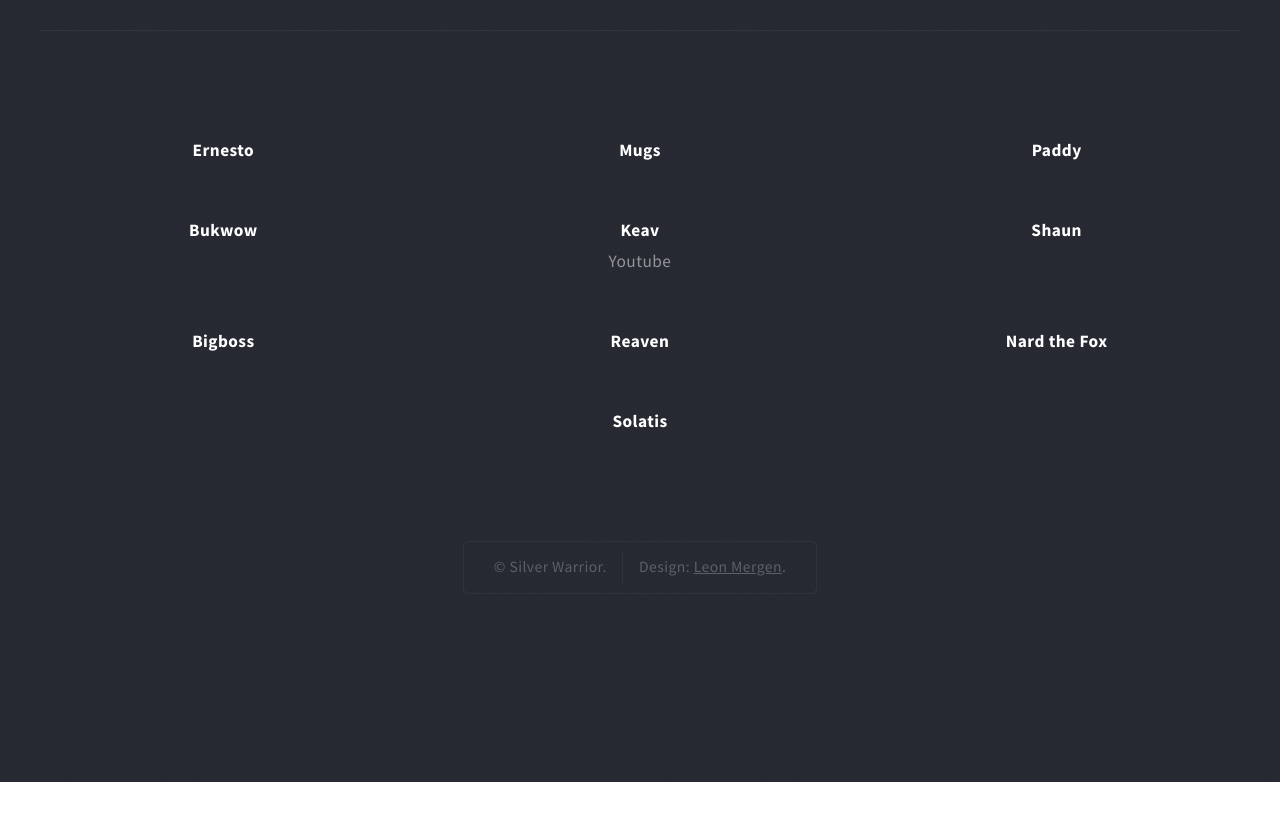
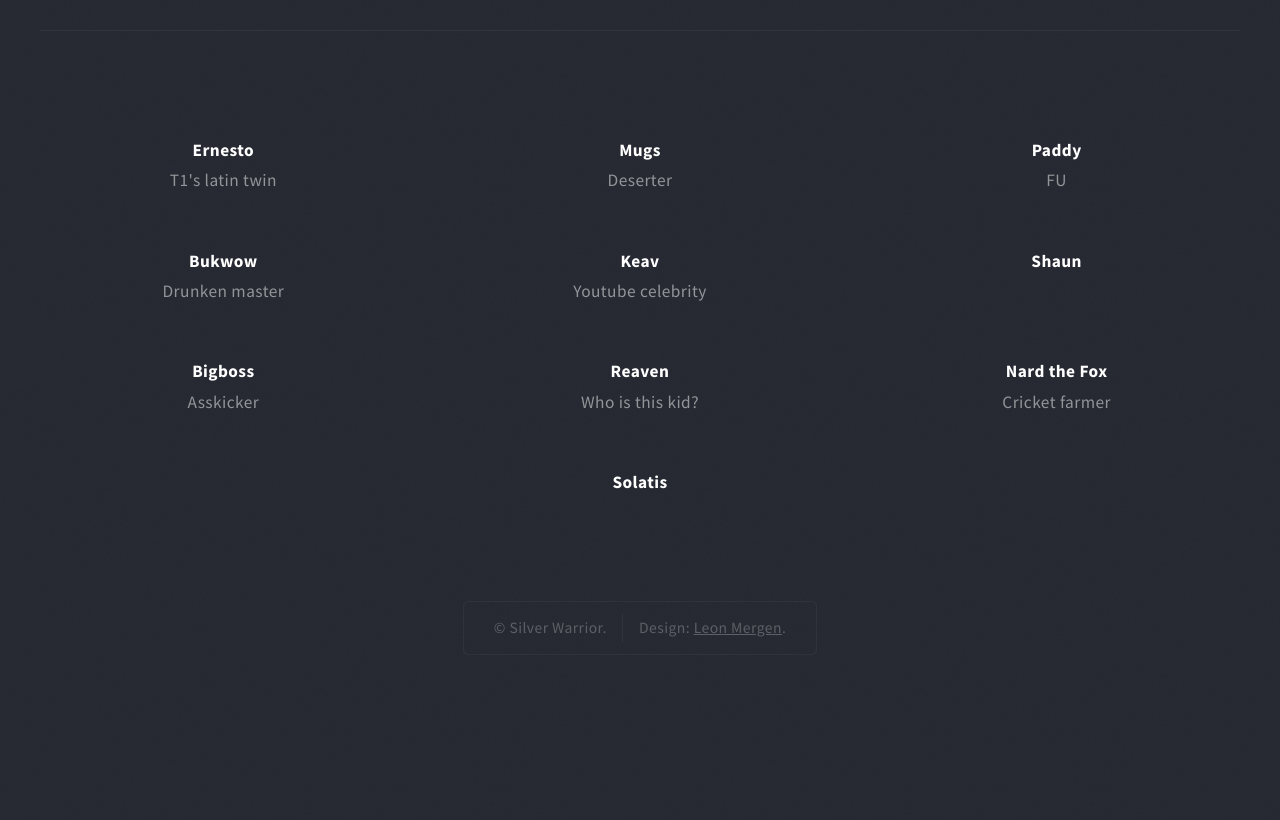
Before and after one commit to solatis/silverwarrior, a plain HTML site: page index.html in a window 1280 px wide. Shown: the part 4740-5560 px from the top of the page. Before the commit the page ends 5522 px from the top, so only its background shows below. Drawn offline with Linux system fonts and the light colour scheme.

Commit message:
Updates roster

```diff
--- a/index.html
+++ b/index.html
@@ -232,6 +232,7 @@
               <section>
                 <h3>Ernesto</h3>
 
+                T1's latin twin
               </section>
             </div>
 
@@ -239,6 +240,7 @@
               <section>
                 <h3>Mugs</h3>
 
+                Deserter
               </section>
             </div>
 
@@ -246,6 +248,7 @@
               <section>
                 <h3>Paddy</h3>
 
+                FU
               </section>
             </div>
           </div>
@@ -254,13 +257,14 @@
               <section>
                 <h3>Bukwow</h3>
 
+                Drunken master
               </section>
             </div>
             <div class="4u 12u(mobile)">
               <section>
                 <h3>Keav</h3>
 
-                Youtube
+                Youtube celebrity
               </section>
             </div>
             <div class="4u 12u(mobile)">
@@ -275,6 +279,7 @@
               <section>
                 <h3>Bigboss</h3>
 
+                Asskicker
               </section>
             </div>
 
@@ -282,6 +287,7 @@
               <section>
                 <h3>Reaven</h3>
 
+                Who is this kid?
               </section>
             </div>
 
@@ -289,6 +295,7 @@
               <section>
                 <h3>Nard the Fox</h3>
 
+                Cricket farmer
               </section>
             </div>
           </div>
```
